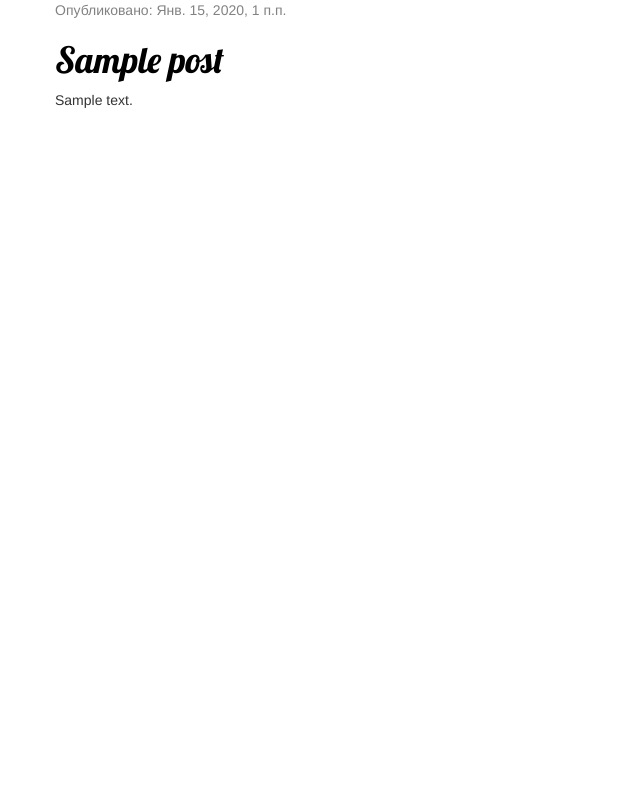
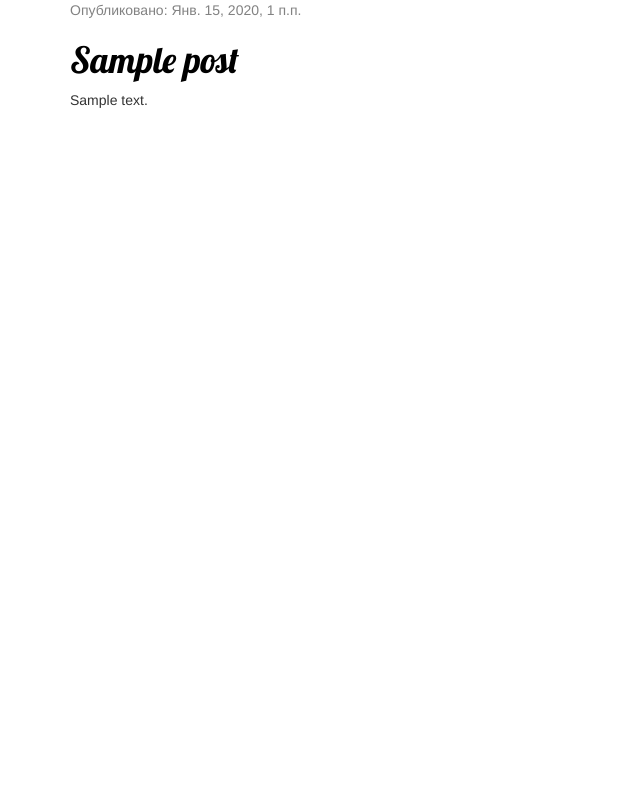
Before and after one commit to TatjanaGerasimenko/my-first-blog, a Django app: template blog/templates/blog/post_list.html in a window 1280 px wide. Shown: the whole page, without its empty margins (0-640 px from the left). Run offline with Django 3.2, Linux system fonts and the light colour scheme; the template is opened without the code that fills it: values that come from a table or form of the project are taken from there, others are empty; tables that the repository leaves empty hold one stand-in row (values such as "Sample post"); some libraries are stand-ins or nearby versions.

Commit message:
исправление ошибки

```diff
--- a/blog/static/css/blog.css
+++ b/blog/static/css/blog.css
@@ -1,3 +1,10 @@
+h1 a {
+    color: #FCA205;
+    font-family: 'Lobster';
+}
+body {
+    padding-left: 15px;
+}
 .page-header {
     background-color: #ff9400;
     margin-top: 0;
```
